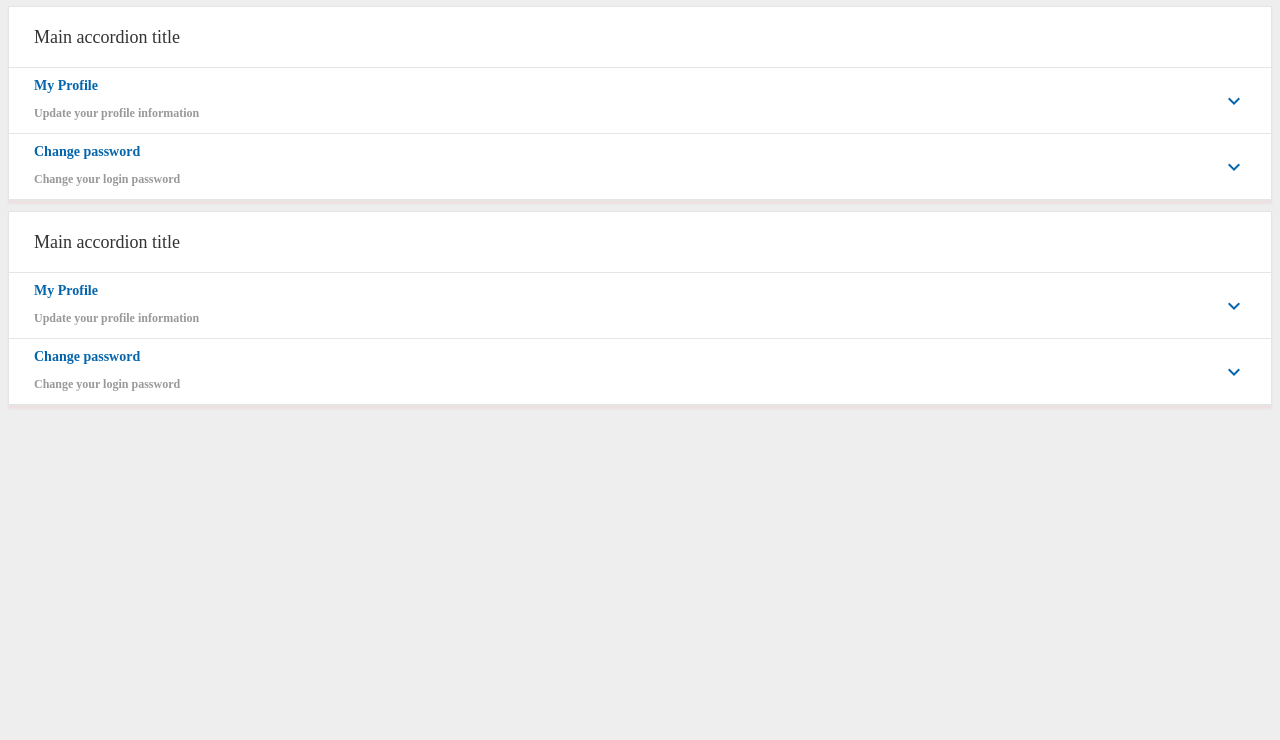
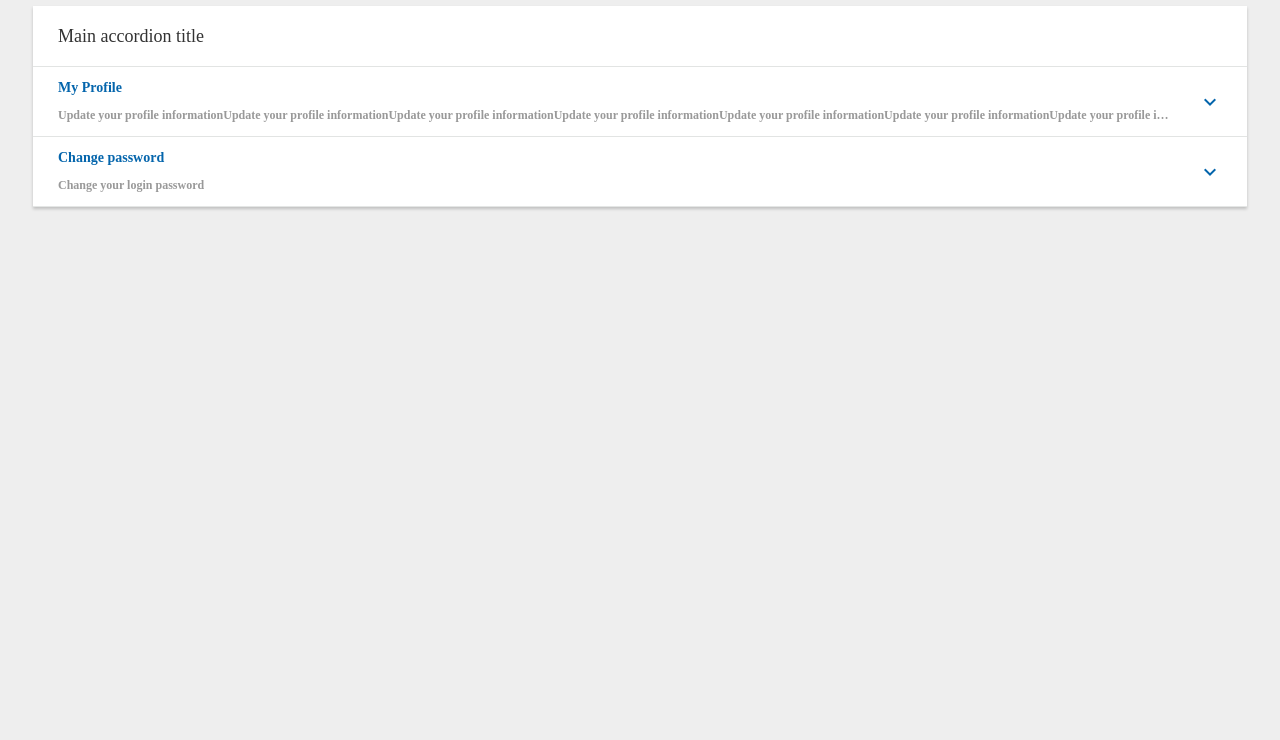
Before and after one commit to carloxs995/prj-accordion, a website: page index.html in a window 1280 px wide. Shown: the part 60-800 px from the top of the page. Drawn offline with Linux system fonts and the light colour scheme.

Commit message:
progress

```diff
--- a/css/sass/accordion.scss
+++ b/css/sass/accordion.scss
@@ -1,60 +1,72 @@
+//variables
+$bgrey: #e4e6e5;
+$blue: #0465ac;
+$mtblack: #333;
+$white: #fff;
+
+// $contgrey: #999;
+
 .accordion-container {
-  background: white;
-  border: 1px solid #e4e6e5;
-  box-shadow: 0px 3px 2px rgba(235, 164, 164, 0.2);
   &__main-title {
+    background: $white;
     padding: 0 25px;
-    border-bottom: 1px solid #e4e6e5;
+    border-bottom: 1px solid $bgrey;
     display: flex;
     align-items: center;
     min-height: 60px;
+    box-shadow: 0px 2px 3px rgba(0, 0, 0, 0.2);
     span {
       font-size: 18px;
-      color: #333;
+      color: $mtblack;
       font-weight: normal;
     }
   }
 
   &__accordion-list {
     .single-accordion {
+      background: $white;
+      border-bottom: 1px solid $bgrey;
+      box-shadow: 0px 2px 3px rgba(0, 0, 0, 0.2);
+      transition: 0.3s;
       .accordion-header {
         display: flex;
         align-items: center;
         justify-content: space-between;
-        padding: 0 25px;
-        border-bottom: 1px solid #e4e6e5;
-        min-height: 50px;
+        padding: 13px 25px;
         .main-info-accordion {
           display: flex;
           flex-direction: column;
+          overflow: hidden;
           .title {
-            margin-top: 10px;
-            color: #0465ac;
+            color: $blue;
             font-size: 14px;
             font-weight: 600;
           }
           .desc {
-            margin: 12px 0;
+            margin-top: 12px;
             font-size: 12px;
             color: #999;
             font-weight: 600;
+            overflow: hidden;
+            white-space: nowrap;
+            text-overflow: ellipsis;
           }
         }
         .arrow {
           padding-left: 25px;
           cursor: pointer;
-          color: #0465ac;
+          color: $blue;
           font-size: 26px;
         }
       }
       .accordion-content {
         display: none;
         font-size: 13;
-        color: #333;
         padding: 25px;
       }
 
       &.show {
+        margin: 30px 0;
         .accordion-header {
           border: none;
           .main-info-accordion {
@@ -65,7 +77,7 @@
         }
         .accordion-content {
           display: block;
-          border-bottom: 1px solid #e4e6e5;
+          padding: 0 25px 10px;
         }
       }
     }
--- a/css/sass/styles.scss
+++ b/css/sass/styles.scss
@@ -1,5 +1,6 @@
 body {
   background: #c3c3c347;
+  padding: 0 25px;
 
   .accordion-container {
     margin: 10px 0;
--- a/index.html
+++ b/index.html
@@ -9,10 +9,8 @@
 </head>
 
 <body>
-  <!-- <main>ciao</main> -->
   <h1>Accordion Demo Page</h1>
   <div id="my-accordion"></div>
-  <div id="my-accordion2"></div>
 
   <script type="text/javascript">
     var options = {
@@ -21,24 +19,7 @@
       panels: [
         {
           title: 'My Profile',
-          subtitle: 'Update your profile information',
-          content: '<p>HTML content for this panel</p>',
-        },
-        {
-          title: 'Change password',
-          subtitle: 'Change your login password',
-          content: '<p>HTML content for this panel</p>',
-        },
-      ]
-    }
-
-    var options2 = {
-      container: 'my-accordion2',
-      mainTitle: 'Main accordion title',
-      panels: [
-        {
-          title: 'My Profile',
-          subtitle: 'Update your profile information',
+          subtitle: 'Update your profile informationUpdate your profile informationUpdate your profile informationUpdate your profile informationUpdate your profile informationUpdate your profile informationUpdate your profile informationUpdate your profile informationUpdate your profile informationUpdate your profile informationUpdate your profile informationUpdate your profile information',
           content: '<p>HTML content for this panel</p>',
         },
         {
@@ -50,7 +31,6 @@
     }
 
     var accordion = new Accordion(options);
-    var accordion2 = new Accordion(options2);
   </script>
 </body>
 
```
Also changed, not shown: css/accordion.css, css/styles.css.
